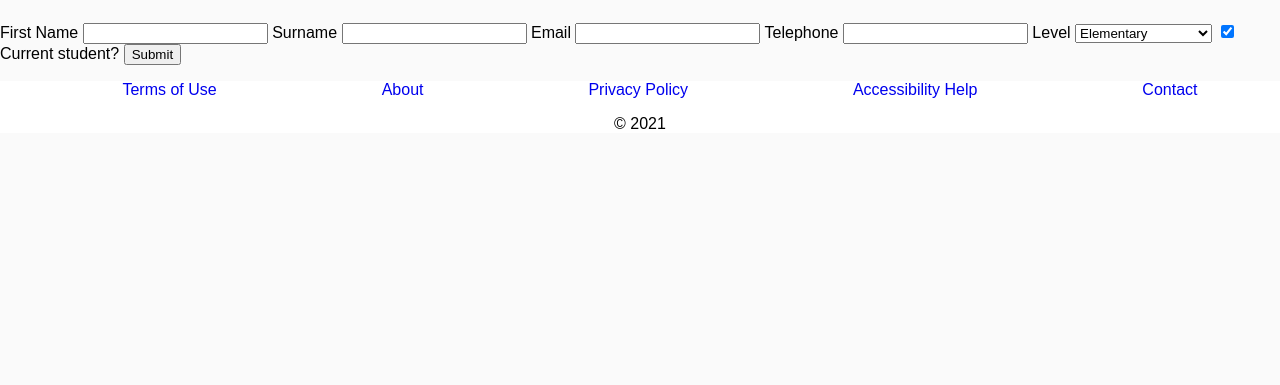
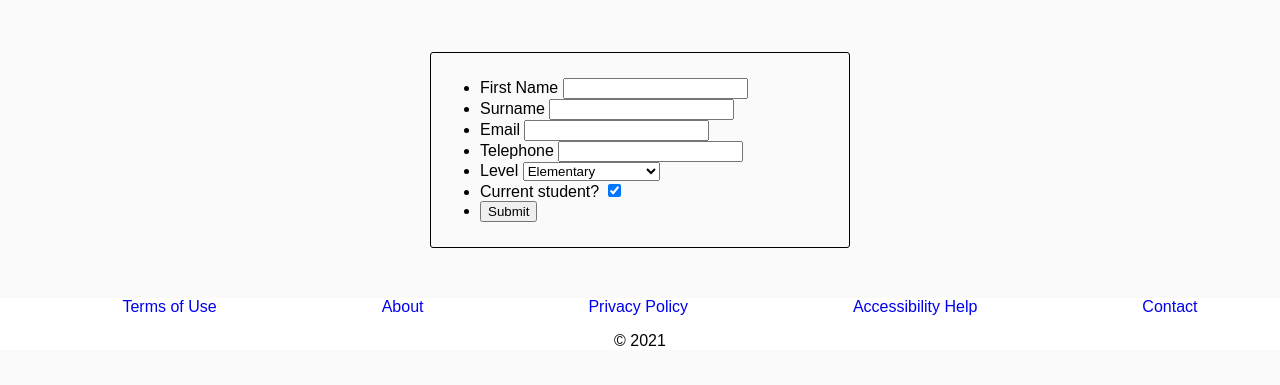
Before and after one commit to sarahclarke-skc/school_management_web_app, a Flask app: page /students/new in a window 1280 px wide. Shown: the part 183-568 px from the top of the page. Run offline with Flask 2, Linux system fonts and the light colour scheme.

Commit message:
CSS not loading

```diff
--- /dev/null
+++ b/school_start_point/static/css/forms.css
@@ -0,0 +1,4 @@
+.add-new-student-form {
+    max-width: 400px;
+    margin: 50px auto;
+}
--- a/school_start_point/static/style.css
+++ b/school_start_point/static/css/style.css
@@ -115,3 +115,17 @@ li {
 #copyright {
     text-align: center;
 }
+
+/* forms css - how do you add the link to html?*/
+.add-new-student-form {
+    max-width: 400px;
+    margin: 50px auto;
+}
+
+.add-new-student-form {
+    display: block;
+    padding: 9px;
+    border: 1px solid black;
+    margin-bottom: 30px;
+    border-radius: 3px;
+}
--- a/school_start_point/templates/base.html
+++ b/school_start_point/templates/base.html
@@ -6,7 +6,8 @@
     <meta name="viewport" content="width=device-width, initial-scale=1.0">
     <title>Sterling School Management</title>
     <link rel="shortcut icon" type="image/png" href="{{ url_for('static', filename='images/s_favicon.png') }}"/>
-    <link rel="stylesheet" href="static/style.css">
+    <link rel="stylesheet" href="static/css/style.css">
+    <link rel="stylesheet" href="static/css/forms.css">
 </head>
 <body>
     <header class="header">
--- a/school_start_point/templates/students/index.html
+++ b/school_start_point/templates/students/index.html
@@ -1,5 +1,6 @@
 {% extends "base.html" %}
 {% block content %}
+
 <h1>All Students</h1>
 
 <table class = table>
--- a/school_start_point/templates/students/new.html
+++ b/school_start_point/templates/students/new.html
@@ -1,16 +1,27 @@
 {% extends "base.html" %}
 {% block content %}
 <h2>Add New Student</h2>
-<form action="/students" method="POST">
-    <div>
-        <label for="first_name">First Name</label>
-        <input type="text" id="first_name" name="first_name">
+<form action="/students" method="POST" class="add-new-student-form">
+    <ul>
+        <li>
+            <label for="first_name">First Name</label>
+            <input type="text" id="first_name" name="first_name">
+        </li>
+
+    <li>
         <label for="last_name">Surname</label>
         <input type="text" id="last_name" name="last_name">
+        <span></span>
+    </li>
+    <li>
         <label for="email">Email</label>
         <input type="text" id="email" name="email">
+    </li>
+    <li>
         <label for="telephone">Telephone</label>
         <input type="text" id="telephone" name="telephone">
+    </li>
+    <li>
         <label id="level" for="level">Level</label>
         <select name="level" id="level">
         <option value="Elementary">Elementary</option>
@@ -19,10 +30,15 @@
         <option value="Upper-Intermediate">Upper Intermediate</option>
         <option value="Advanced">Advanced</option>
         </select>
+    </li>
+    <li>
+        <label for="enrolled">Current student?</label>
         <input type="checkbox" name="enrolled" value="True" checked>
-        <label for="enrolled">Current student?</label>
+    </li>
+    <li>
         <input type="submit">
-    </div>
+    </li>
+    </ul>
 </form>
 
 {% endblock %}
```
